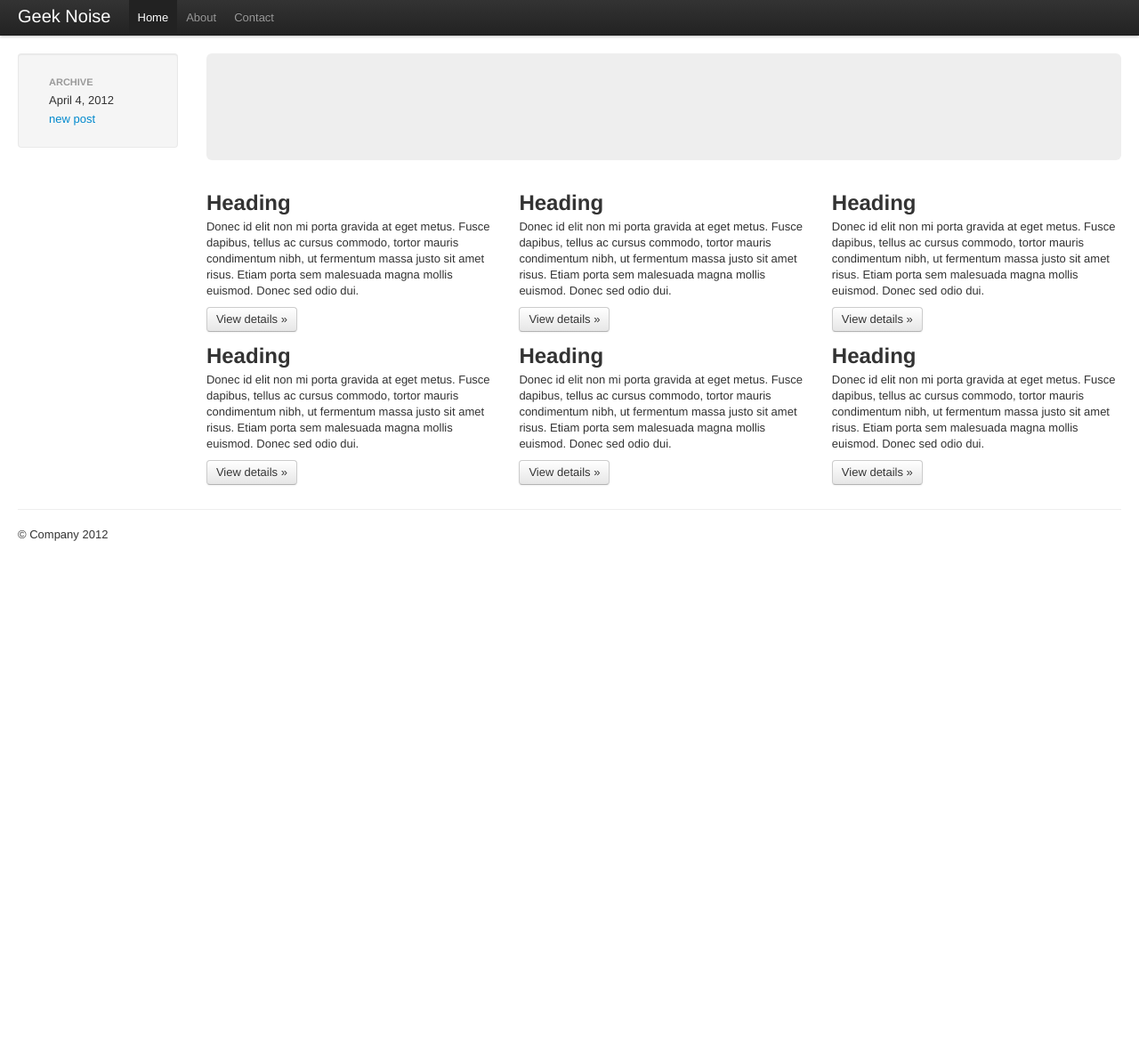
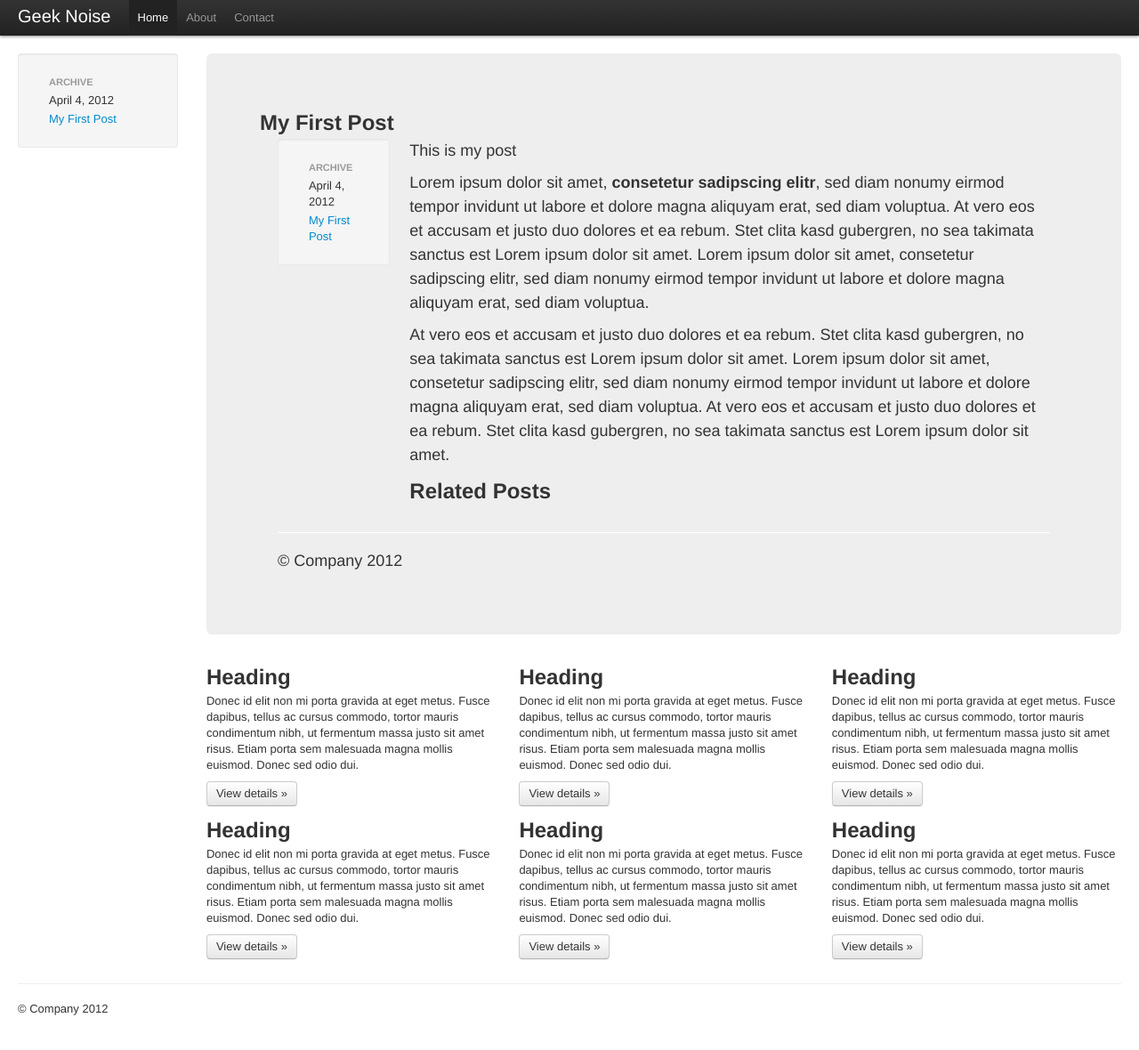
Before and after one commit to PProvost/pprovost.github.com, a Jekyll site: the page built from index.html, in a window 1280 px wide and 1192 px high. Shown: the top 1180 px of the window at 89% size. Built offline with Jekyll 4.4.1, drawn with Linux system fonts in a browser that asks for light colours; nearby versions of some CDN libraries; library files that are not in the unit come from our copies.

Commit message:
Got first post on index

```diff
--- a/_includes/post-first-excerpt.html
+++ b/_includes/post-first-excerpt.html
@@ -1,8 +1,2 @@
----
----
-
-{% assign post = site.posts | first %}
-
-<h2>{{ post.title }}</h2>
-
-{{ post.content }}
+<h2>{{ site.posts | map: 'to_liquid' | map: 'title' | first }}</h2>
+{{ site.posts | first }}
--- a/_posts/2012-04-04-a-test-post.md
+++ b/_posts/2012-04-04-a-test-post.md
@@ -1,8 +1,12 @@
 ---
 layout: post
-title: "new post"
+title: "My First Post"
 description: ""
 category:
 tags: []
 ---
 This is my post
+
+Lorem ipsum dolor sit amet, **consetetur sadipscing elitr**, sed diam nonumy eirmod tempor invidunt ut labore et dolore magna aliquyam erat, sed diam voluptua. At vero eos et accusam et justo duo dolores et ea rebum. Stet clita kasd gubergren, no sea takimata sanctus est Lorem ipsum dolor sit amet. Lorem ipsum dolor sit amet, consetetur sadipscing elitr, sed diam nonumy eirmod tempor invidunt ut labore et dolore magna aliquyam erat, sed diam voluptua.
+
+At vero eos et accusam et justo duo dolores et ea rebum. Stet clita kasd gubergren, no sea takimata sanctus est Lorem ipsum dolor sit amet. Lorem ipsum dolor sit amet, consetetur sadipscing elitr, sed diam nonumy eirmod tempor invidunt ut labore et dolore magna aliquyam erat, sed diam voluptua. At vero eos et accusam et justo duo dolores et ea rebum. Stet clita kasd gubergren, no sea takimata sanctus est Lorem ipsum dolor sit amet.
--- a/index.html
+++ b/index.html
@@ -4,7 +4,7 @@
 ---
 
 <div class="hero-unit">
-	{{ include post-first-excerpt.html }}
+	{% include post-first-excerpt.html %}
 </div>
 <div class="row-fluid">
 	<div class="span4">
```
